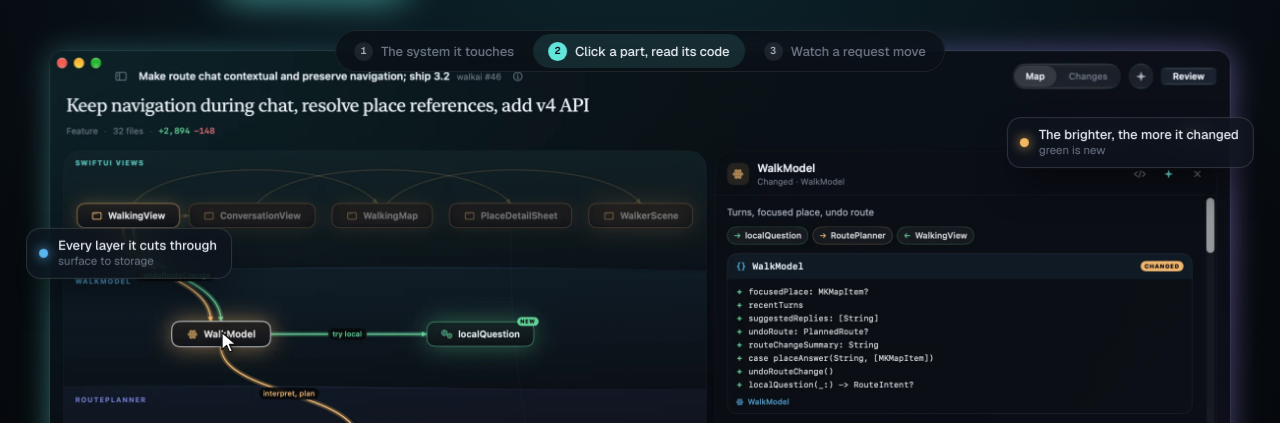
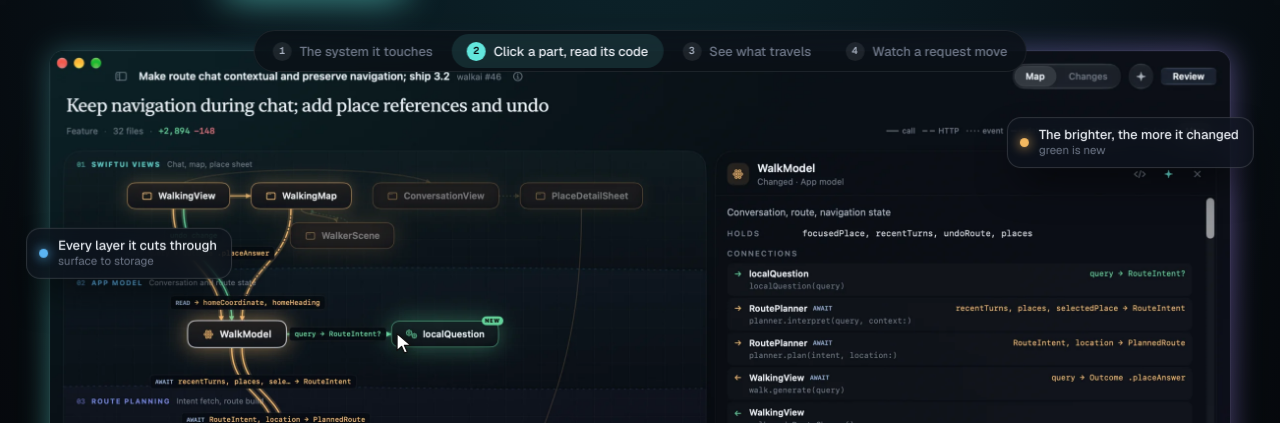
Before and after one commit to yask123/fathom, a plain HTML site: page site/fathom/index.html in a window 1280 px wide. Shown: the part 377-800 px from the top of the page. Drawn offline with nearby package versions, Linux system fonts and the light colour scheme.

Commit message:
Fathom 0.2.0: new screenshots for the README and the site
The site's hero film gains a beat: after clicking WalkModel, the cursor opens
its RoutePlanner connection. New link preview (og-v4.jpg); unused v3 shots
removed.

Co-Authored-By: Claude Opus 5.5 <noreply@anthropic.com>

```diff
--- a/site/fathom/index.html
+++ b/site/fathom/index.html
@@ -7,14 +7,14 @@
 <meta name="description" content="Fathom is a Mac app that turns any GitHub pull request into a living map of the system it touches. Click any part for its code. Watch requests flow. Built for reviewing code that agents write.">
 <meta property="og:title" content="Fathom: don't read the diff, fathom it">
 <meta property="og:description" content="See the system a pull request touches, click any part for its code, and watch requests flow through it. A Mac app for the age of agents.">
-<meta property="og:image" content="https://yask.dev/fathom/assets/og-v3.jpg">
+<meta property="og:image" content="https://yask.dev/fathom/assets/og-v4.jpg">
 <meta property="og:url" content="https://yask.dev/fathom">
 <meta property="og:type" content="website">
 <meta name="twitter:card" content="summary_large_image">
-<meta name="twitter:image" content="https://yask.dev/fathom/assets/og-v3.jpg">
+<meta name="twitter:image" content="https://yask.dev/fathom/assets/og-v4.jpg">
 <link rel="icon" type="image/png" href="/fathom/assets/favicon.png">
 <link rel="apple-touch-icon" href="/fathom/assets/apple-touch-icon.png">
-<link rel="preload" as="image" href="/fathom/assets/v3-map.webp">
+<link rel="preload" as="image" href="/fathom/assets/v4-map.webp">
 <meta name="theme-color" content="#06080C">
 <meta name="color-scheme" content="dark">
 <link rel="preconnect" href="https://fonts.googleapis.com">
@@ -185,13 +185,15 @@ footer p { margin: 0; max-width: 54ch; }
       <ol class="chapters" id="chapters" aria-label="What you're seeing">
         <li><button type="button" data-step="0" aria-current="true"><b>1</b>The system it touches</button></li>
         <li><button type="button" data-step="1" aria-current="false"><b>2</b>Click a part, read its code</button></li>
-        <li><button type="button" data-step="2" aria-current="false"><b>3</b>Watch a request move</button></li>
+        <li><button type="button" data-step="2" aria-current="false"><b>3</b>See what travels</button></li>
+        <li><button type="button" data-step="3" aria-current="false"><b>4</b>Watch a request move</button></li>
       </ol>
       <div class="window" id="window">
         <div class="shots">
-          <img class="on" src="/fathom/assets/v3-map.webp" width="2400" height="1500" alt="Fathom's map of a pull request: five layers from SwiftUI views down to external services, changed parts glowing amber, a new part glowing green." fetchpriority="high">
-          <img src="/fathom/assets/v3-code.webp" width="2400" height="1500" alt="WalkModel clicked on the map: beside it, its connections, the WalkModel interface with every changed member, and its changed code with a short note per change.">
-          <img src="/fathom/assets/v3-flow.webp" width="2400" height="1500" alt="A flow playing: a glowing pulse runs from WalkingView through WalkModel and RoutePlanner to OpenAI, with the flow's sequence diagram beside the map.">
+          <img class="on" src="/fathom/assets/v4-map.webp" width="2400" height="1500" alt="Fathom's map of a pull request on graph paper: five numbered layers from SwiftUI views down to external services, calls drawn solid, HTTP requests dashed, events dotted, and tags on the changed wires saying what travels, like POST query, context → RouteIntent JSON." fetchpriority="high">
+          <img src="/fathom/assets/v4-code.webp" width="2400" height="1500" alt="WalkModel clicked on the map: beside it, the state it holds, each connection with its call and what travels, the WalkModel interface with every changed member, and its changed code.">
+          <img src="/fathom/assets/v4-conn.webp" width="2400" height="1500" alt="The WalkModel to RoutePlanner connection opened: an exchange diagram sending recentTurns, places, selectedPlace and getting back RouteIntent, the call planner.interpret(query, context:), the RouteIntent interface, and the code where it happens.">
+          <img src="/fathom/assets/v4-flow.webp" width="2400" height="1500" alt="A flow playing: a glowing pulse runs from WalkingView through WalkModel and RoutePlanner to OpenAI, each step labelled with the data it carries, with the flow's sequence diagram beside the map.">
         </div>
         <div class="sheen" aria-hidden="true"></div>
         <div class="ripple" id="ripple" aria-hidden="true"></div>
@@ -275,7 +277,8 @@ footer p { margin: 0; max-width: 54ch; }
   });
   $('#sea').innerHTML = `<svg viewBox="0 0 2880 190" preserveAspectRatio="none">${waves}</svg>`;
 
-  // A short film made of real screens: the map; a click on a part, and its code; a click on a flow, and the pulse.
+  // A short film made of real screens: the map; a click on a part, and its code; a click on one of its connections,
+  // and what travels; a click on a flow, and the pulse.
   const at = (x, y) => { cursor.style.left = x + '%'; cursor.style.top = y + '%'; };
   const show = i => {
     shots.forEach((img, n) => img.classList.toggle('on', n === i));
@@ -288,10 +291,12 @@ footer p { margin: 0; max-width: 54ch; }
   };
   const film = [
     [700, () => { show(0); at(64, 82); cursor.style.opacity = 1; }],
-    [1500, () => at(28.6, 38.3)],
-    [1300, () => { click(28.6, 38.3); setTimeout(() => { show(1); at(14.5, 38.3); }, 160); }],
-    [4200, () => at(19.9, 95.4)],
-    [1300, () => { click(19.9, 95.4); setTimeout(() => show(2), 160); }],
+    [1500, () => at(29.3, 38.4)],
+    [1300, () => { click(29.3, 38.4); setTimeout(() => show(1), 160); }],
+    [3000, () => at(61.7, 34.9)],
+    [1300, () => { click(61.7, 34.9); setTimeout(() => show(2), 160); }],
+    [4200, () => at(7.7, 95.5)],
+    [1300, () => { click(7.7, 95.5); setTimeout(() => show(3), 160); }],
     [4600, () => { cursor.style.opacity = 0; }],
     [700, () => show(0)],
   ];
```
Also changed, not shown: site/tools/og.html (+1 -1 lines), site/fathom/assets/og-v4.jpg (added), site/fathom/assets/v3-code.webp (deleted), site/fathom/assets/v3-flow.webp (deleted), site/fathom/assets/v3-map.webp (deleted), site/fathom/assets/v4-code.webp (added), site/fathom/assets/v4-conn.webp (added), site/fathom/assets/v4-flow.webp (added), site/fathom/assets/v4-map.webp (added), 5 other files.
